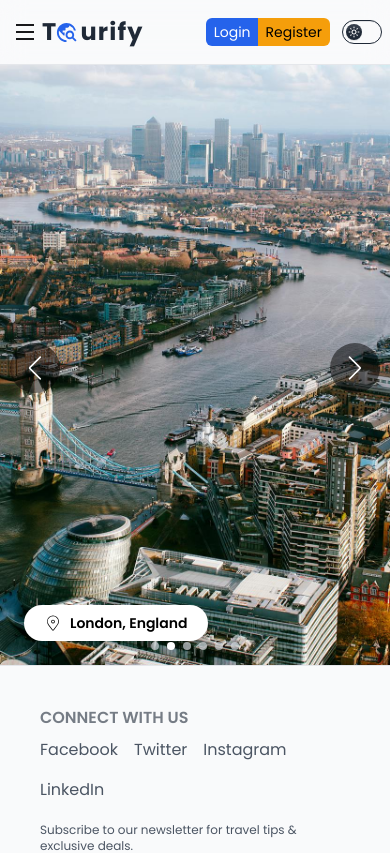
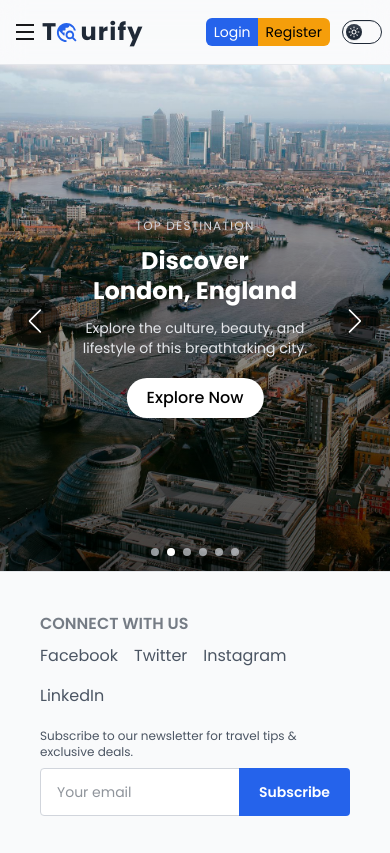
Before and after one commit to utsomondal/tourify-client, a React (Vite) app: page / in a window 390 px wide. Shown: the top 853 px of the page. Built offline with nearby package versions, Linux system fonts and the light colour scheme.

Commit message:
banner made responsive for all devices

```diff
--- a/src/Components/Banner.jsx
+++ b/src/Components/Banner.jsx
@@ -1,4 +1,4 @@
-import { CiLocationOn } from "react-icons/ci";
+import { Link } from "react-router";
 import { EffectFade, Autoplay, Navigation, Pagination } from "swiper/modules";
 import { Swiper, SwiperSlide } from "swiper/react";
 import "swiper/css";
@@ -11,13 +11,13 @@ const Banner = () => {
     { name: "Paris, France", image: "/images/france.jpg" },
     { name: "London, England", image: "/images/england.jpg" },
     { name: "Rome, Italy", image: "/images/italy.jpg" },
-    { name: "Spain square, Seville, Spain", image: "/images/spain.jpg" },
+    { name: "Seville, Spain", image: "/images/spain.jpg" },
     { name: "Amsterdam, Netherlands", image: "/images/netherland.jpg" },
     { name: "Zermatt, Switzerland", image: "/images/switzerland.jpg" },
   ];
 
   return (
-    <div>
+    <div className="w-full h-[60vh] sm:h-[75vh] lg:h-[85vh] relative">
       <Swiper
         modules={[EffectFade, Navigation, Pagination, Autoplay]}
         autoplay={{ delay: 3000, disableOnInteraction: false }}
@@ -27,19 +27,48 @@ const Banner = () => {
         loop={true}
         pagination={{ clickable: true }}
         slidesPerView={1}
-        className="w-full h-[600px]"
+        className="w-full h-full"
       >
         {slides.map((slide, idx) => (
           <SwiperSlide key={idx}>
             <div className="relative w-full h-full">
+              {/* Background Image */}
               <img
                 src={slide.image}
                 alt={slide.name}
                 className="absolute inset-0 w-full h-full object-cover"
               />
-              <div className="absolute bottom-6 left-6 bg-white text-black px-5 py-2 rounded-full shadow-md flex items-center gap-2">
-                <CiLocationOn className="text-black text-lg" />
-                <h2 className="text-sm font-semibold">{slide.name}</h2>
+
+              {/* Overlay gradient */}
+              <div className="absolute inset-0 bg-gradient-to-t from-black/70 via-black/40 to-transparent z-10" />
+
+              {/* Hero Content */}
+              <div
+                className="
+  absolute z-20 text-white max-w-[90%] space-y-3 px-2
+  top-1/2 left-1/2 -translate-x-1/2 -translate-y-1/2 text-center
+  sm:left-24 sm:-translate-x-0 sm:text-left sm:max-w-md md:max-w-lg
+"
+              >
+                <p className="text-xs sm:text-sm uppercase tracking-widest text-gray-300">
+                  Top Destination
+                </p>
+                <h1 className="text-2xl sm:text-4xl lg:text-5xl font-bold leading-tight drop-shadow-md">
+                  Discover <br className="hidden sm:block" />
+                  <span className="whitespace-nowrap">
+                    {slide.name}
+                  </span>
+                </h1>
+                <p className="text-sm sm:text-base text-gray-200 whitespace-nowrap">
+                  Explore the culture, beauty, and <br className="block sm:hidden" /> lifestyle of this
+                  breathtaking city.
+                </p>
+                <Link
+                  to="/all-tourists-spot"
+                  className="inline-block mt-2 bg-white text-black px-5 py-2 sm:px-6 sm:py-2.5 rounded-full font-medium hover:bg-gray-100 transition"
+                >
+                  Explore Now
+                </Link>
               </div>
             </div>
           </SwiperSlide>
```
